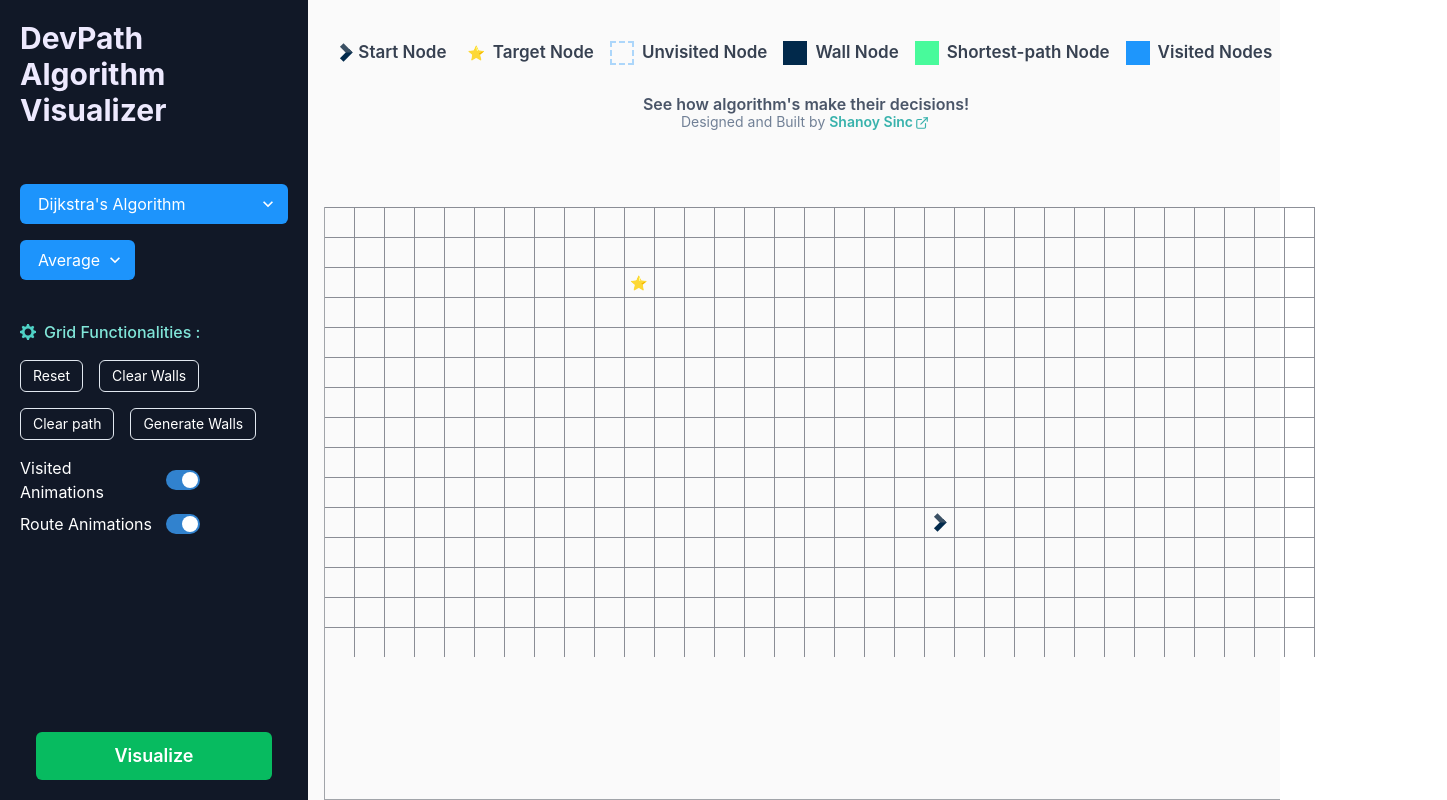
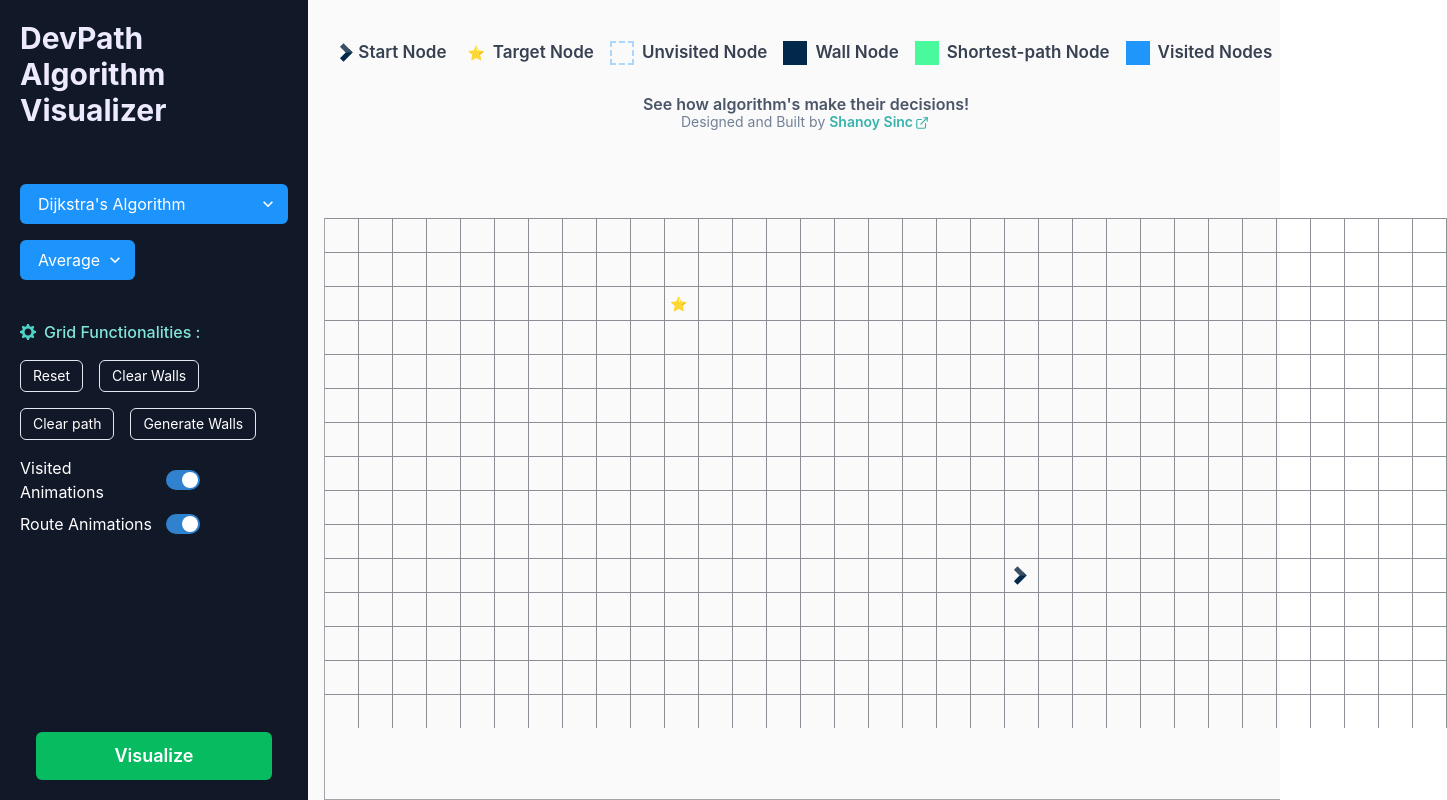
Before and after one commit to shanoysinc/Path-Visualizer, a React (Vite) app: page / in a window 1280 px wide. Shown: the whole page, 1447 px wide, since content can reach past the window. Built offline with nearby package versions, Linux system fonts and the light colour scheme.

Commit message:
fix grid display

```diff
--- a/src/App.css
+++ b/src/App.css
@@ -9,8 +9,8 @@
 }
 
 .grid__node {
-  height: 30px;
-  width: 30px;
+  height: 34px;
+  width: 34px;
   border: 1px solid rgba(17, 24, 39, 0.479);
 
   border-top-width: 1px;
--- a/src/App.tsx
+++ b/src/App.tsx
@@ -65,7 +65,7 @@ function App() {
           rowSpan={[5]}
           colSpan={[3]}
           // mt="11.5"
-          marginTop={"2.93em"}
+          marginTop={"3.6em"}
           borderLeft={"1px solid rgba(17, 24, 39, 0.379)"}
           borderBottom={"1px solid rgba(17, 24, 39, 0.379)"}
           // backgroundColor={"red"}
--- a/src/components/grid/Grid.tsx
+++ b/src/components/grid/Grid.tsx
@@ -7,7 +7,7 @@ export const Grid = () => {
   return (
     <>
       {grid.map((row, rowIndex) => (
-        <ChakraUIGrid templateColumns="repeat(36, 1fr)" key={`${rowIndex}`}>
+        <ChakraUIGrid templateColumns="repeat(34, 1fr)" key={`${rowIndex}`}>
           {row.map((_node, colIndex) => (
             <Node
               key={`${rowIndex}-${colIndex}`}
```
